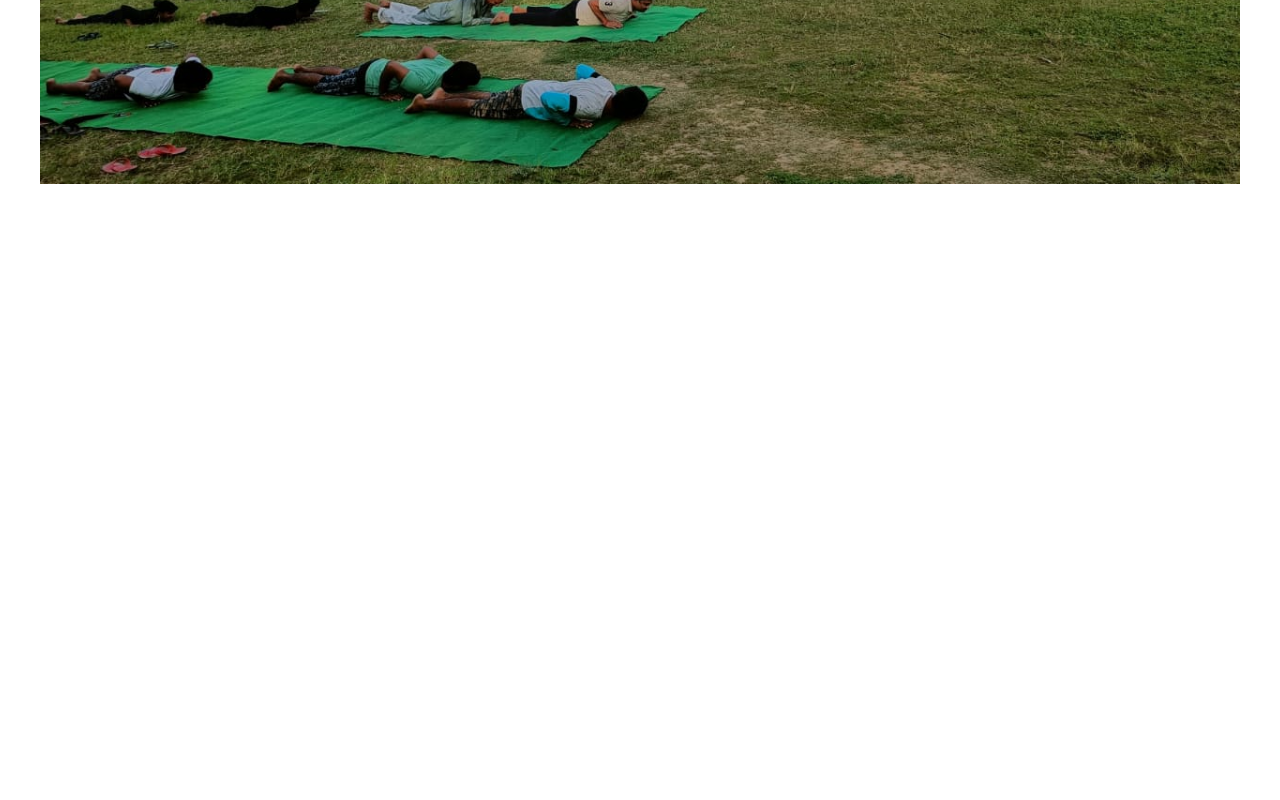
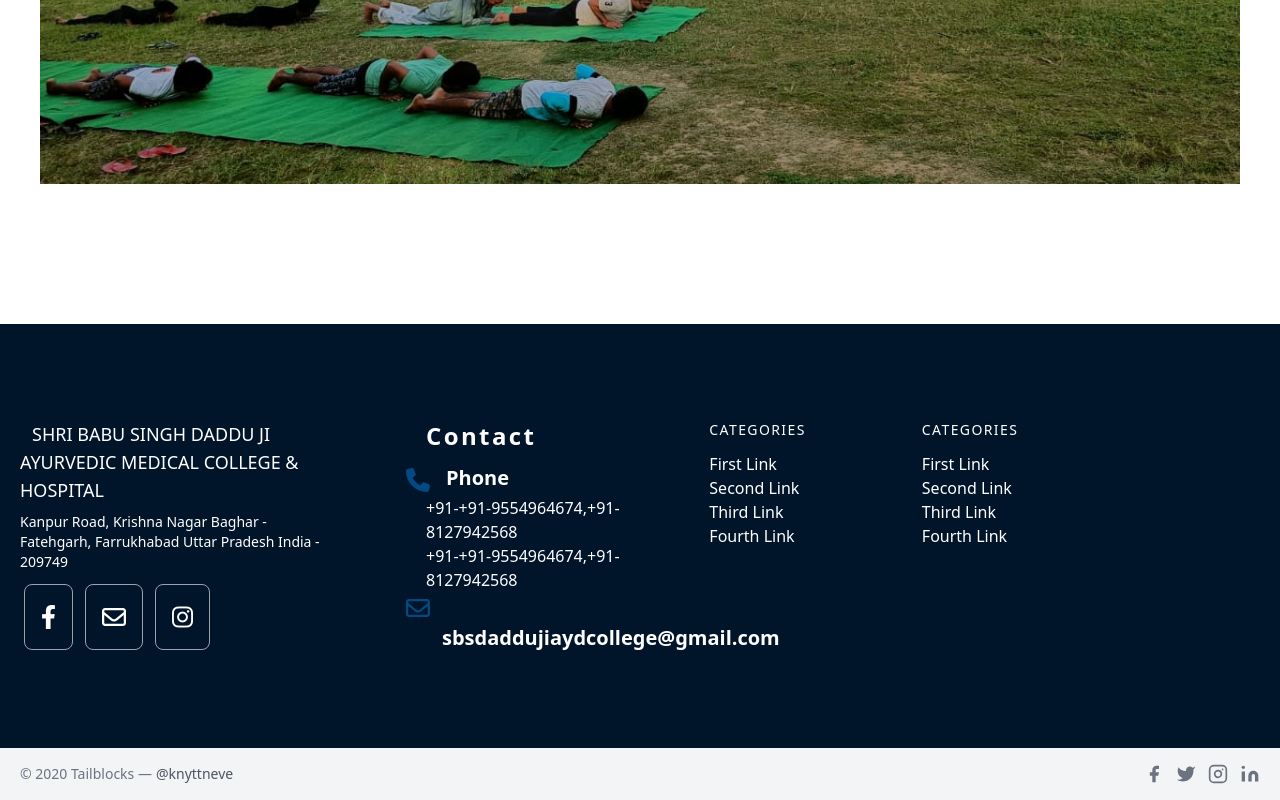
Before and after one commit to Divvu1103/school, a React (Create React App) app: page / in a window 1280 px wide. Shown: the part 639-1439 px from the top of the page. Before the commit the page ends 963 px from the top, so only its background shows below. Built offline with nearby package versions, Linux system fonts and the light colour scheme.

Commit message:
footer created

```diff
--- a/src/App.js
+++ b/src/App.js
@@ -1,12 +1,14 @@
 import React from "react";
 import Carousel from "./components/Carousel";
 import Header from "./components/Header";
+import Footer from "./components/Footer";
 
 const App = () => {
   return (
     <>
       <Header />
       <Carousel />
+      <Footer />
     </>
   );
 };
--- a/src/components/Footer.jsx
+++ b/src/components/Footer.jsx
@@ -1,9 +1,174 @@
-import React from 'react'
+import React from "react";
 
 const Footer = () => {
   return (
-    <div>Footer</div>
-  )
-}
+    <footer className="text-white body-font bg-[#00142A]">
+      <div className="container px-5 py-24 mx-auto flex md:items-center lg:items-start md:flex-row md:flex-nowrap flex-wrap flex-col">
+        <div className="w-1/4 flex-shrink-0 md:mx-0 mx-auto text-center md:text-left">
+          <span className="ml-3 text-lg">
+            SHRI BABU SINGH DADDU JI AYURVEDIC MEDICAL COLLEGE & HOSPITAL
+          </span>
 
-export default Footer
+          <p className="mt-2 text-sm text-white">
+            Kanpur Road, Krishna Nagar Baghar - Fatehgarh, Farrukhabad Uttar
+            Pradesh India - 209749
+          </p>
+          <div className="flex ml-1 gap-x-3 mt-3">
+            <p className=" p-4  border border-gray-400 hover:bg-blue-700 hover:scale-95 transition ease-in rounded-lg ">
+              <i class="fa-brands fa-facebook-f text-2xl"></i>
+            </p>
+            <p className="p-4 border border-gray-400 hover:bg-blue-700 hover:scale-95 transition ease-in rounded-lg">
+              <i class="fa-sharp fa-regular fa-envelope text-2xl"></i>
+            </p>
+            <p className="p-4 border border-gray-400 hover:bg-blue-700 hover:scale-95 transition ease-in rounded-lg">
+              <i class="fa-brands fa-instagram text-2xl"></i>
+            </p>
+          </div>
+        </div>
+        <div className="flex-grow flex flex-wrap md:pl-20 -mb-10 md:mt-0 mt-10 md:text-left text-center">
+          <div className="lg:w-2/6 md:w-1/2 w-full px-4">
+            <h2 className="title-font  text-white tracking-widest text-2xl font-bold mb-3">
+              Contact
+            </h2>
+            <nav className="list-none mb-10">
+              <li>
+                <div className="text-white flex flex-row ">
+                  {" "}
+                  <i class="fa-solid fa-phone text-2xl text-[#014A83] -ml-5"></i>
+                    <div className="ml-4 font-bold text-xl">
+                      Phone
+                      </div>
+                </div>
+              </li>
+              <li>
+                <a className="text-white ">+91-+91-9554964674,+91-8127942568</a>
+              </li>
+              <li>
+                <a className="text-white ">+91-+91-9554964674,+91-8127942568</a>
+              </li>
+              <li>
+                <div className="text-white "><i class="fa-regular fa-envelope text-2xl text-[#014A83] -ml-5"></i>
+                    <div className="ml-4 font-bold text-xl">
+                    sbsdaddujiaydcollege@gmail.com
+                      </div> </div>
+              </li>
+            </nav>
+          </div>
+          <div className="lg:w-1/4 md:w-1/2 w-full px-4">
+            <h2 className="title-font font-medium text-white tracking-widest text-sm mb-3">
+              CATEGORIES
+            </h2>
+            <nav className="list-none mb-10">
+              <li>
+                <a className="text-white ">First Link</a>
+              </li>
+              <li>
+                <a className="text-white ">Second Link</a>
+              </li>
+              <li>
+                <a className="text-white ">Third Link</a>
+              </li>
+              <li>
+                <a className="text-white ">Fourth Link</a>
+              </li>
+            </nav>
+          </div>
+          <div className="lg:w-1/4 md:w-1/2 w-full px-4">
+            <h2 className="title-font font-medium text-white tracking-widest text-sm mb-3">
+              CATEGORIES
+            </h2>
+            <nav className="list-none mb-10">
+              <li>
+                <a className="text-white ">First Link</a>
+              </li>
+              <li>
+                <a className="text-white ">Second Link</a>
+              </li>
+              <li>
+                <a className="text-white ">Third Link</a>
+              </li>
+              <li>
+                <a className="text-white ">Fourth Link</a>
+              </li>
+            </nav>
+          </div>
+
+        </div>
+      </div>
+      <div className="bg-gray-100">
+        <div className="container mx-auto py-4 px-5 flex flex-wrap flex-col sm:flex-row">
+          <p className="text-gray-500 text-sm text-center sm:text-left">
+            © 2020 Tailblocks —
+            <a
+              href="https://twitter.com/knyttneve"
+              rel="noopener noreferrer"
+              className="text-gray-600 ml-1"
+              target="_blank"
+            >
+              @knyttneve
+            </a>
+          </p>
+          <span className="inline-flex sm:ml-auto sm:mt-0 mt-2 justify-center sm:justify-start">
+            <a className="text-gray-500">
+              <svg
+                fill="currentColor"
+                stroke-linecap="round"
+                stroke-linejoin="round"
+                stroke-width="2"
+                className="w-5 h-5"
+                viewBox="0 0 24 24"
+              >
+                <path d="M18 2h-3a5 5 0 00-5 5v3H7v4h3v8h4v-8h3l1-4h-4V7a1 1 0 011-1h3z"></path>
+              </svg>
+            </a>
+            <a className="ml-3 text-gray-500">
+              <svg
+                fill="currentColor"
+                stroke-linecap="round"
+                stroke-linejoin="round"
+                stroke-width="2"
+                className="w-5 h-5"
+                viewBox="0 0 24 24"
+              >
+                <path d="M23 3a10.9 10.9 0 01-3.14 1.53 4.48 4.48 0 00-7.86 3v1A10.66 10.66 0 013 4s-4 9 5 13a11.64 11.64 0 01-7 2c9 5 20 0 20-11.5a4.5 4.5 0 00-.08-.83A7.72 7.72 0 0023 3z"></path>
+              </svg>
+            </a>
+            <a className="ml-3 text-gray-500">
+              <svg
+                fill="none"
+                stroke="currentColor"
+                stroke-linecap="round"
+                stroke-linejoin="round"
+                stroke-width="2"
+                className="w-5 h-5"
+                viewBox="0 0 24 24"
+              >
+                <rect width="20" height="20" x="2" y="2" rx="5" ry="5"></rect>
+                <path d="M16 11.37A4 4 0 1112.63 8 4 4 0 0116 11.37zm1.5-4.87h.01"></path>
+              </svg>
+            </a>
+            <a className="ml-3 text-gray-500">
+              <svg
+                fill="currentColor"
+                stroke="currentColor"
+                stroke-linecap="round"
+                stroke-linejoin="round"
+                stroke-width="0"
+                className="w-5 h-5"
+                viewBox="0 0 24 24"
+              >
+                <path
+                  stroke="none"
+                  d="M16 8a6 6 0 016 6v7h-4v-7a2 2 0 00-2-2 2 2 0 00-2 2v7h-4v-7a6 6 0 016-6zM2 9h4v12H2z"
+                ></path>
+                <circle cx="4" cy="4" r="2" stroke="none"></circle>
+              </svg>
+            </a>
+          </span>
+        </div>
+      </div>
+    </footer>
+  );
+};
+
+export default Footer;
```
